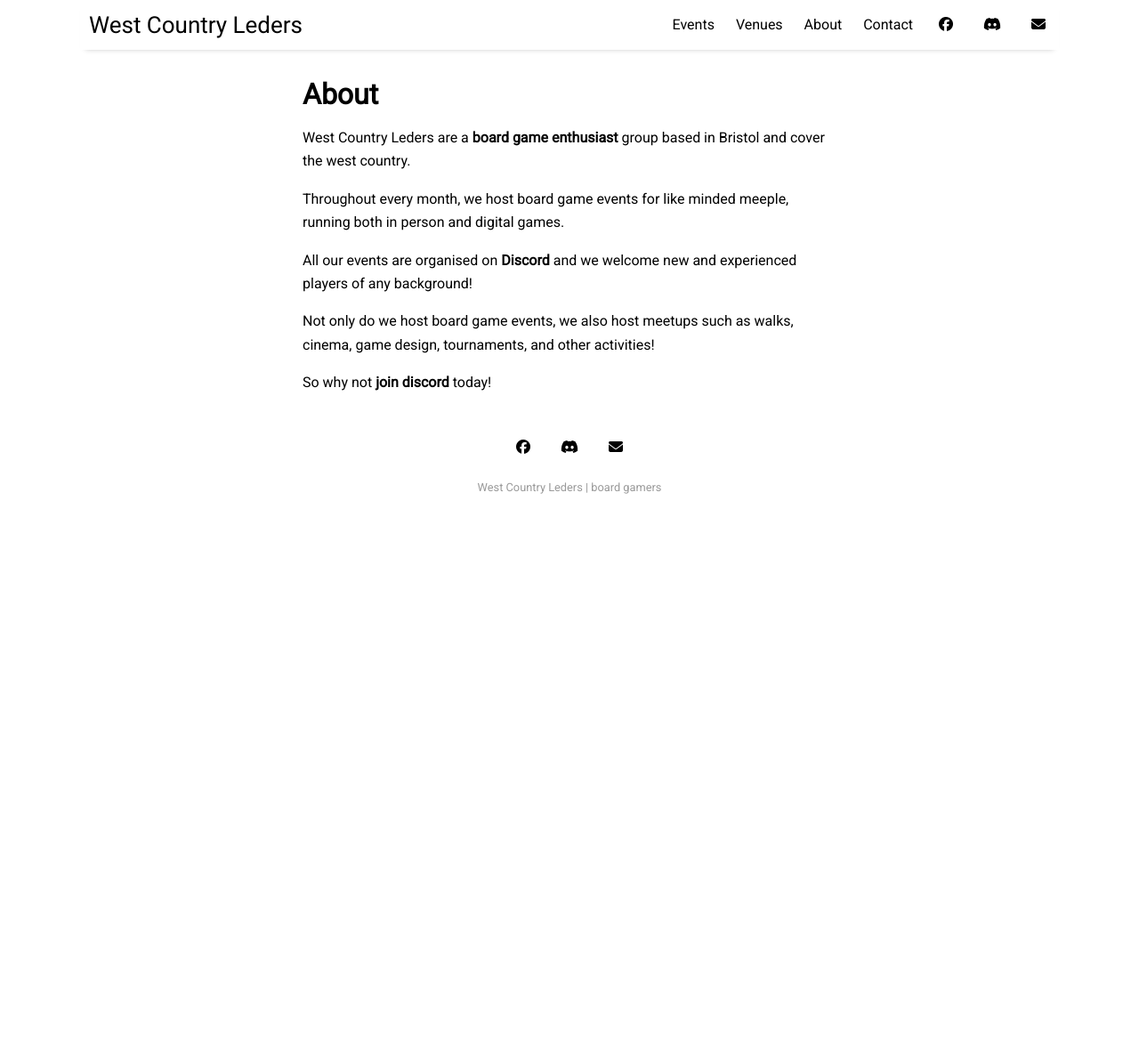
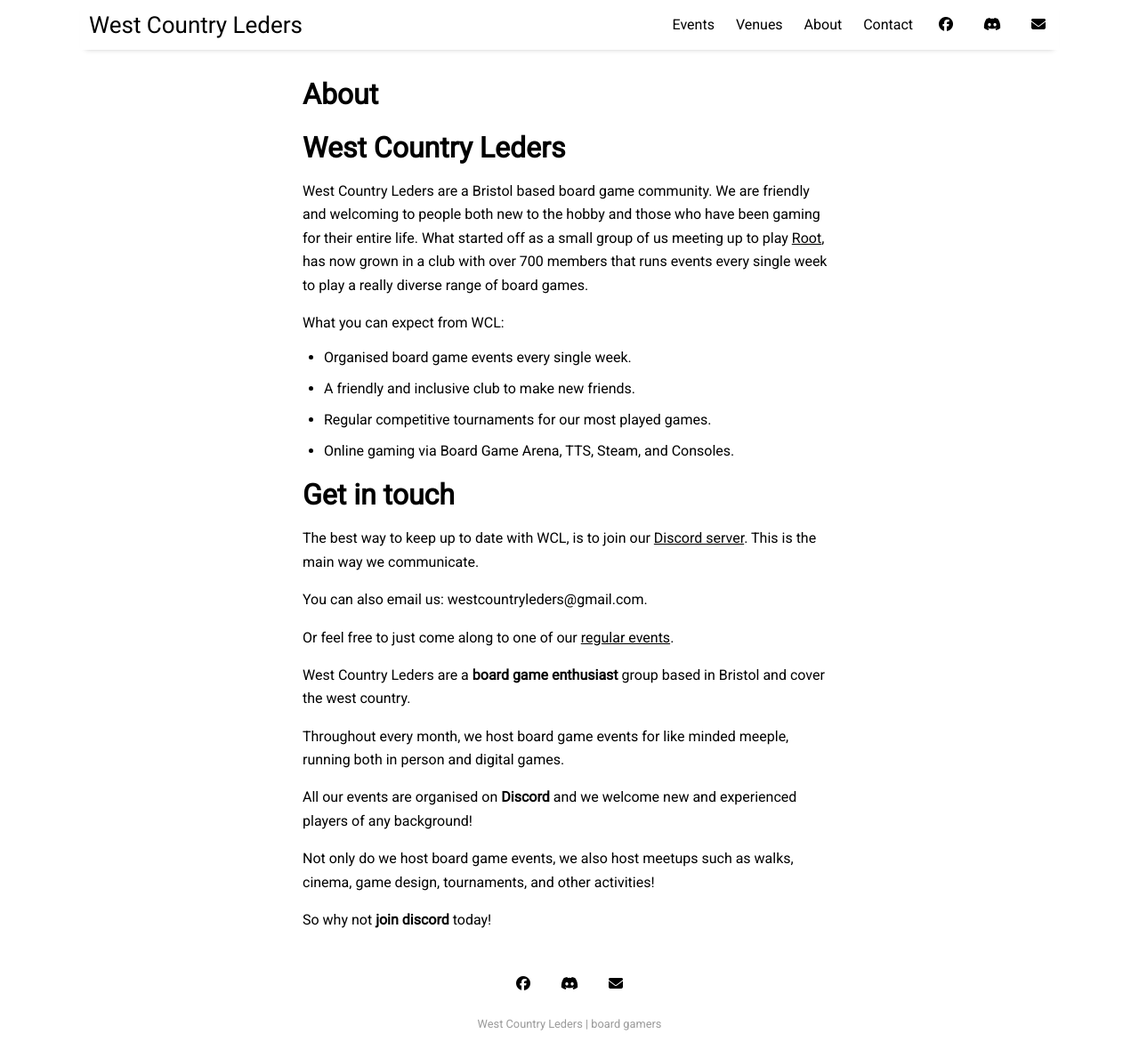
Before and after one commit to ChilledEther/west-country-leders-new, a Jekyll site: the page built from pages/about.md, in a window 1280 px wide and 1189 px high. Shown: the whole window at 89% size. Built offline with Jekyll 4.4.1, drawn with Linux system fonts in a browser that asks for light colours.

Commit message:
Update about.md

```diff
--- a/pages/about.md
+++ b/pages/about.md
@@ -3,6 +3,35 @@
 title: About
 permalink: /about
 ---
+
+# __West Country Leders__
+West Country Leders are a Bristol based board game community. We are friendly and welcoming to people both new to the hobby and those who have been gaming for their entire life.
+What started off as a small group of us meeting up to play [Root](https://boardgamegeek.com/boardgame/237182/root), has now grown in a club with over 700 members that runs events every single week to play a really diverse range of board games.
+
+What you can expect from WCL:
+- Organised board game events every single week.
+- A friendly and inclusive club to make new friends.
+- Regular competitive tournaments for our most played games.
+- Online gaming via Board Game Arena, TTS, Steam, and Consoles.
+
+
+# __Get in touch__
+
+The best way to keep up to date with WCL, is to join our [Discord server](https://discord.gg/JuuxmmbgG7).
+This is the main way we communicate.
+
+You can also email us: westcountryleders@gmail.com.
+
+Or feel free to just come along to one of our [regular events](insert link to venues page here).
+
+
+
+
+
+
+
+
+
 
 West Country Leders are a **board game enthusiast** group based in Bristol and cover the west country.
 
```
